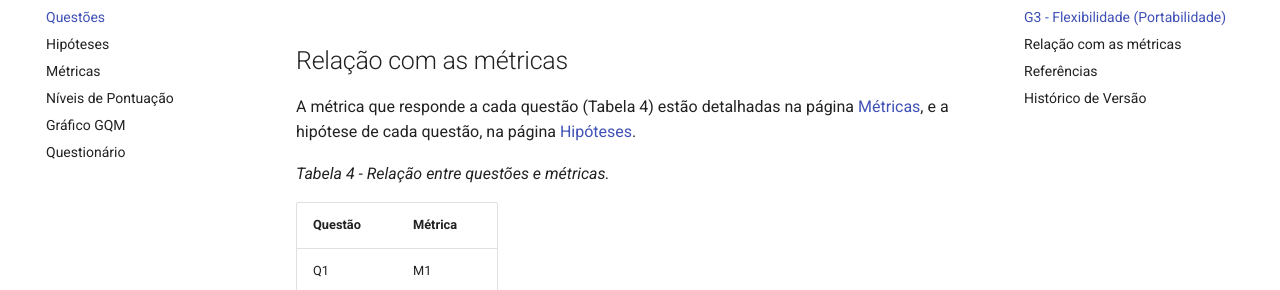
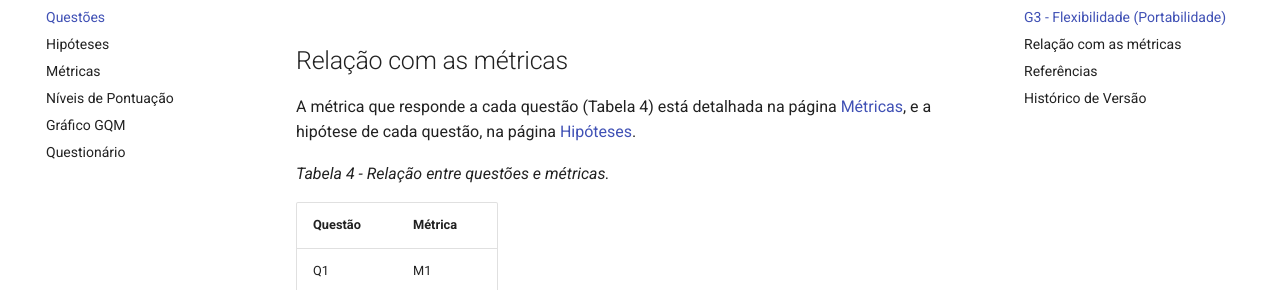
Before and after one commit to FCTE-Qualidade-de-Software-1/2026-2_T02_ADELE_GOLDSTINE, an MkDocs documentation site: the page built from docs/fase-2/questoes.md, in a window 1280 px wide and 900 px high, scrolled down 2271 px. Shown: the part 163-453 px from the top of the window. Built offline with MkDocs 1.6.1 and Material for MkDocs 9.7.7, drawn with Linux system fonts in a browser that asks for light colours; comment, search, counter and statistics services are not loaded; some of the changed text lies outside the part shown.

Commit message:
[D09] Corrige concordância em Questões
Ajusta a concordância verbal no parágrafo que apresenta a Tabela 4.

```diff
--- a/docs/fase-2/questoes.md
+++ b/docs/fase-2/questoes.md
@@ -47,7 +47,7 @@ A satisfação não é subcaracterística do modelo de qualidade de produto da I
 
 ## Relação com as métricas
 
-A métrica que responde a cada questão (Tabela 4) estão detalhadas na página [Métricas](metricas.md), e a hipótese de cada questão, na página [Hipóteses](hipoteses.md).
+A métrica que responde a cada questão (Tabela 4) está detalhada na página [Métricas](metricas.md), e a hipótese de cada questão, na página [Hipóteses](hipoteses.md).
 
 *Tabela 4 - Relação entre questões e métricas.*
 
```
Also changed, not shown: other parts of docs/fase-2/questoes.md (+1 -0 lines).
